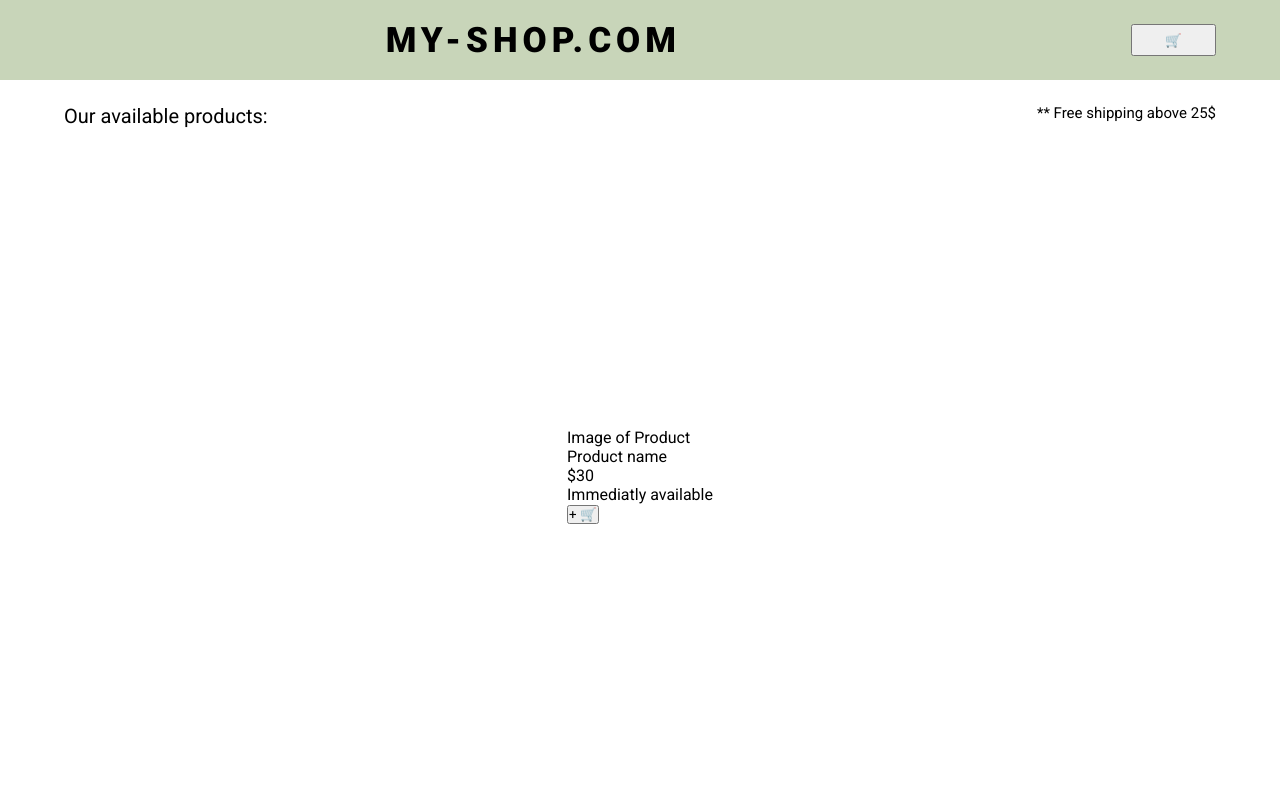
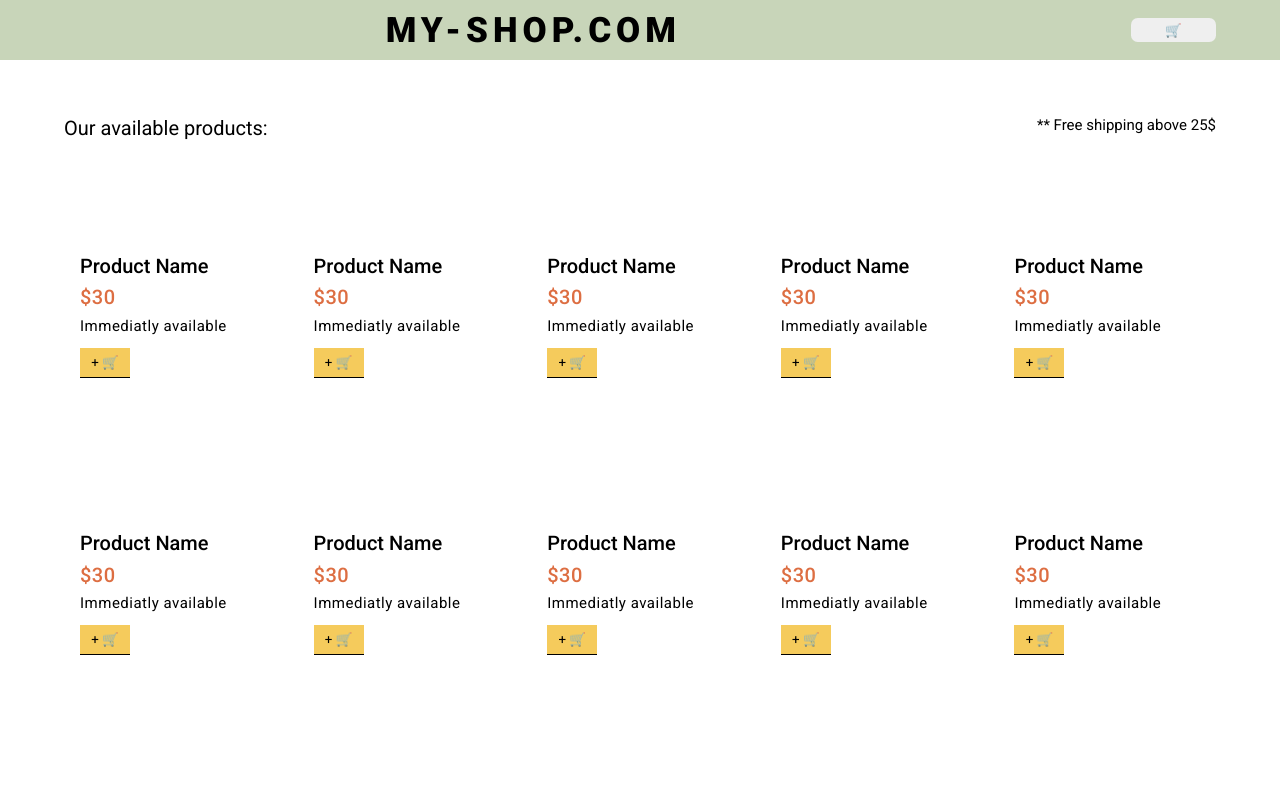
Before and after one commit to koukoumpitsa/shop, a React (Create React App) app: page / in a window 1280 px wide. Shown: the top 800 px of the page. Built offline with nearby package versions, Linux system fonts and the light colour scheme.

Commit message:
body + productTable + product layout

```diff
--- a/src/Body/Body.js
+++ b/src/Body/Body.js
@@ -4,7 +4,7 @@ import ProductTable from "./ProductTable";
 
 const BodyWrapper =styled.div`
     backround-color: #FAF3DD;
-    height: 100%;
+    height: 90%;
     width: 90%;
     display: grid;
     grid-template-rows: minmax(50px, 10%) 1fr;
--- a/src/Body/Product.js
+++ b/src/Body/Product.js
@@ -1,18 +1,66 @@
 import styled from "styled-components";
 
 const ProductWrapper = styled.div`
+    height: 80%;
+    // border: 1px solid black;
+    display: grid;
+    grid-template-rows: 3fr 1fr 1fr 1fr 1fr;
+    place-items: start;
+    grid-gap: .3em;
+    margin: 1em;
+`;
+
+const ProductPhoto = styled.div`
 
 `;
+
+const ProductName = styled.p`
+    font-weight: 500;
+    font-size: 20px;
+    font-style: bold;
+`;
+
+const ProductPrice = styled.p`
+    color: #DD6E42;
+    font-weight: 500;
+    font-size: 20px;
+    font-style: bold;
+    letter-spacing: .5px;
+`;
+
+const ProductAvailability = styled.p`
+    font-weight: 400;
+    font-size: 15px;
+    letter-spacing: .5px;
+`;
+
+const ProductAddButton = styled.button`
+    background-color: #F5CB5C;
+    width: 50px;
+    height: 30px;
+    border: none;
+    border-bottom: .5px solid black;
+    cursor: pointer;
+`;
+
 export default function Product(){
     return(
         <ProductWrapper>
-        <div className="item">
-            <p>Image of Product</p>
-            <p>Product name</p>
-            <p>$30</p>
-            <p>Immediatly available</p>
-            <button >+ &#x1F6D2;</button>
-        </div>
+            <ProductPhoto>
+                <img src="#" alt=""/>
+            </ProductPhoto>
+            <ProductName>
+                Product Name
+            </ProductName>
+            <ProductPrice>
+                $30
+            </ProductPrice>
+            < ProductAvailability>
+            Immediatly available
+            </ProductAvailability>
+            <ProductAddButton>
+            + &#x1F6D2;
+            </ProductAddButton>
         </ProductWrapper>
     );
 }
--- a/src/Body/ProductTable.js
+++ b/src/Body/ProductTable.js
@@ -3,12 +3,28 @@ import styled from "styled-components";
 import Product from "./Product";
 
 const ProductTableWrapper = styled.div`
-
+// border: 1px solid black;
+height: 100%;
+width: 100%;
+display: grid;
+grid-gap: 1em;
+grid-template-columns: repeat(auto-fit, minmax(200px, 1fr));
 `;
 export default function ProductTable(){
     return(
         <ProductTableWrapper>
             <Product/>
+            <Product/>
+            <Product/>
+            <Product/>
+            <Product/>
+            <Product/>
+            <Product/>
+            <Product/>
+            <Product/>
+            <Product/>
+            <Product/>
+            <Product/>
         </ProductTableWrapper>
     );
 }
--- a/src/NavBar/NavBar.js
+++ b/src/NavBar/NavBar.js
@@ -29,6 +29,9 @@ const ButtonCart= styled.button`
     width: 40%;
     display: grid;
     place-items: center;
+    cursor: pointer;
+    border: none;
+    border-radius: .5em;
 `;
 
 export default function NavBar(props){
```
